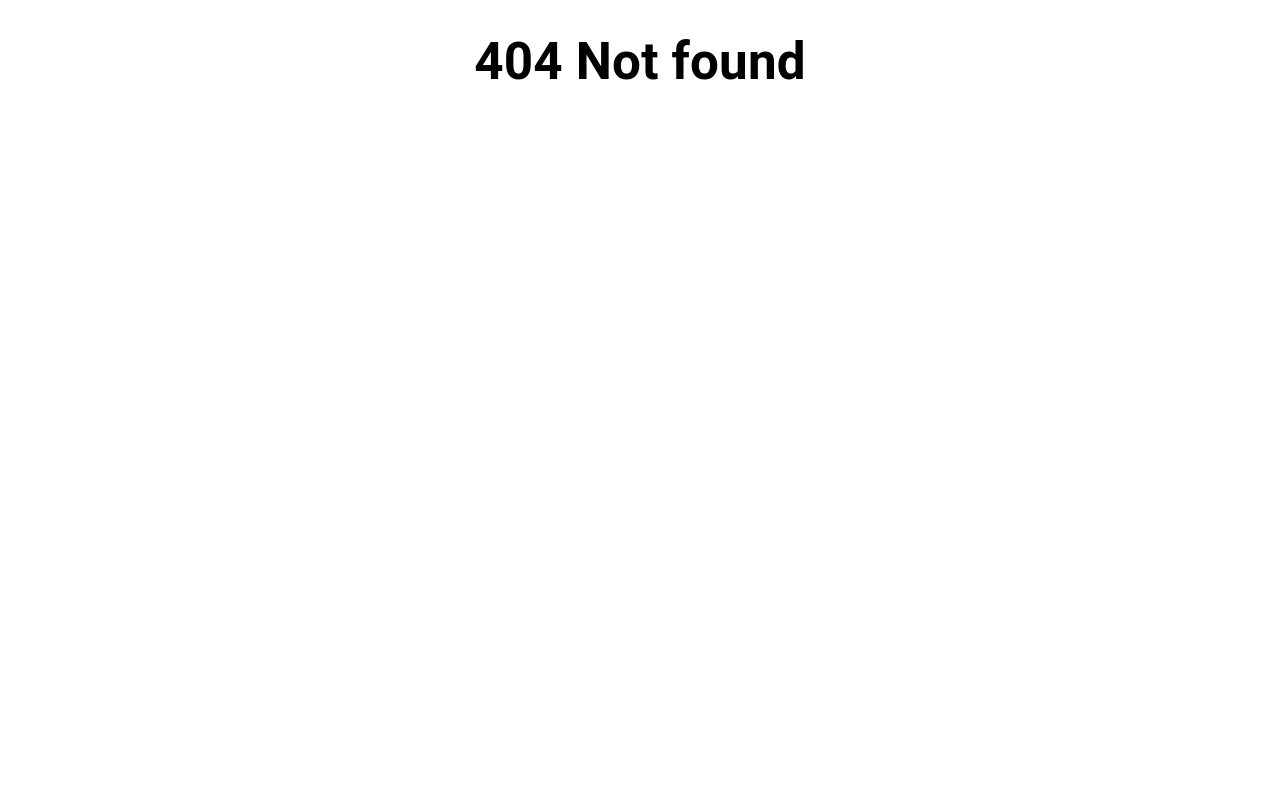
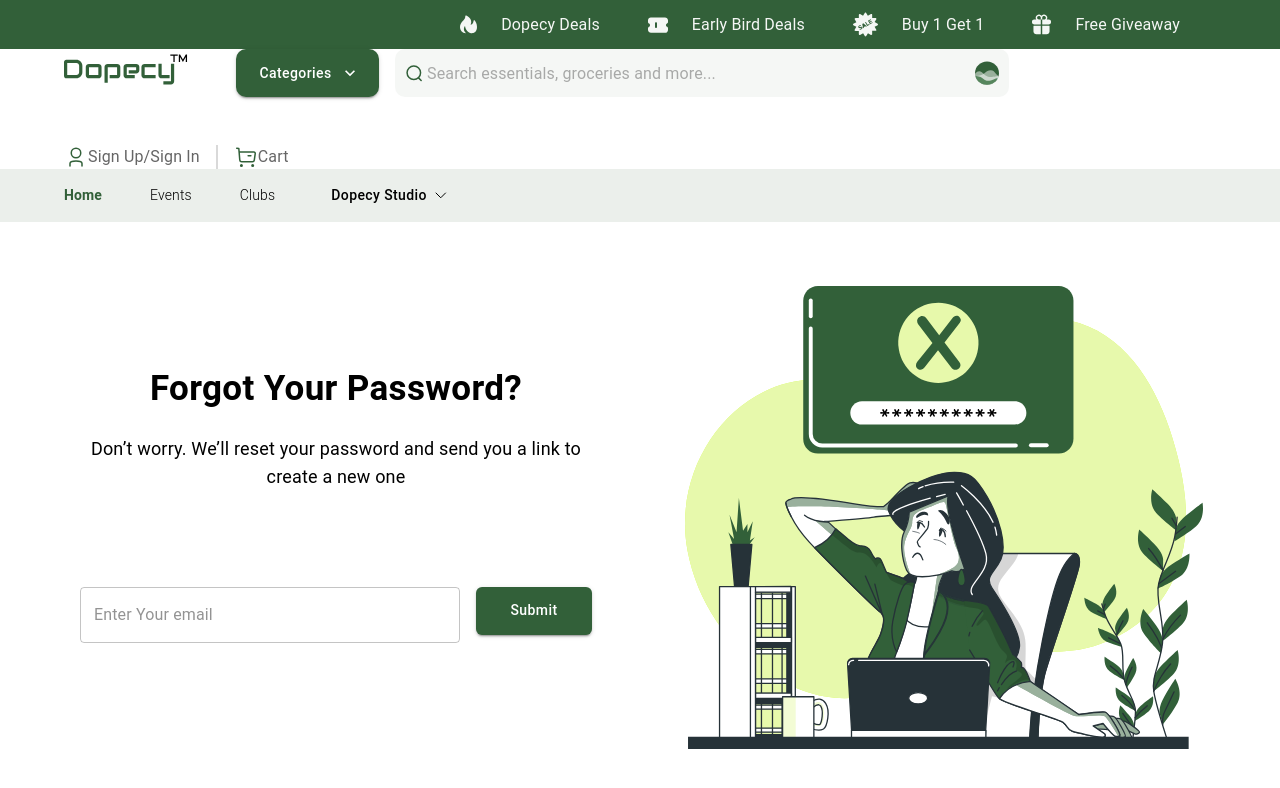
Before and after one commit to Dopecy-Dev/fe-dopecy, a React (Vite) app: page /forgotpassword in a window 1280 px wide. Before the commit this address had no page. Shown: the top 788 px of the page. Built offline with nearby package versions, Linux system fonts and the light colour scheme.

Commit message:
-- forgot password screen complete

```diff
--- a/src/Routers/Routers.jsx
+++ b/src/Routers/Routers.jsx
@@ -3,6 +3,8 @@ import { Routes, Route, BrowserRouter as Router, Navigate } from 'react-router-d
 // auth
 import Login from '../pages/auth/Login';
 import SignUp from '../pages/auth/SignUp'
+import Congratulation from '../pages/auth/Congratulation';
+import ForgotPassword from '../pages/auth/ForgotPassword';
 // import VerifyEmail from '../components/auth/VerifyEmailPage';
 // import ForgotPassword from '../components/auth/ForgotPasswordPage';
 // import ResetPassword from '../components/auth/ResetPasswordPage';
@@ -23,7 +25,6 @@ import SignUp from '../pages/auth/SignUp'
 // import Chat from '../pages/user/Chat/index'
 // import ProgressPathScreen from '../pages/user/ProgressPathScreen/index'
 import LandingPage from '../pages/landingpage/LandingPage';
-import Congratulation from '../pages/auth/Congratulation';
 
 //seller
 // import TermsAndConditions from '../pages/seller/TermsAndConditions/index'
@@ -42,13 +43,13 @@ const Routers = () => {
                 {/* auth */}
                 <Route path="/login" element={<Login />} />
                 <Route path="/signup" element={<SignUp />} />
+                <Route path="/congratulation" element={<Congratulation />} />
+                <Route path='/forgotpassword' element={<ForgotPassword />} />
                 {/* <Route path='/verifyemail' element={<VerifyEmail />} /> */}
-                {/* <Route path='/forgotpassword' element={<ForgotPassword />} /> */}
                 {/* <Route path='/resetpassword' element={<ResetPassword />} /> */}
                 {/* user */}
                 <Route path="/" element={<Navigate replace to="/landingpage" />} />
                 <Route path="/landingpage" element={<LandingPage />} />
-                <Route path="/congratulation" element={<Congratulation />} />
                 {/* <Route path="/marketplace" element={<Protected Component={MarketPlace} />} /> */}
                 {/* <Route path="/sellerstore" element={<Protected Component={SellerStore} />} /> */}
                 {/* <Route path="/ownprofile" element={<Protected Component={OwnProfile} />} /> */}
--- /dev/null
+++ b/src/pages/auth/ForgotPassword.jsx
@@ -0,0 +1,97 @@
+import { Box, Grid, TextField } from '@mui/material';
+import React, { useState } from 'react';
+import forgotimage from '../../assets/images/forgotimage.svg'
+import CustomTypography from '../../components/typography/CustomTypography';
+import Header from '../../layout/Header/Header';
+import ContainedButton from '../../components/buttons/ContainedButton';
+
+function ForgotPassword() {
+    const [email, setEmail] = useState('');
+    const [emailError, setEmailError] = useState('');
+
+    const validateEmail = (email) => {
+        const re = /^[^\s@]+@[^\s@]+\.[^\s@]+$/;
+        return re.test(String(email).toLowerCase());
+    };
+
+    const handleSubmit = (event) => {
+        event.preventDefault();
+
+        // Validate email
+        if (!validateEmail(email)) {
+            setEmailError("Invalid email address");
+            return;
+        } else {
+            setEmailError("");
+        }
+
+        // Handle login logic here
+        console.log('Email:', email);
+    };
+
+
+    return (
+        <>
+            <Header></Header>
+            <Grid container spacing={8} sx={{ flex: 1, p: 8 }}>
+                <Grid item xs={6} md={6} sx={{ alignContent: 'center', justifyContent: 'center' }}>
+                    <CustomTypography
+                        text='Forgot Your Password?'
+                        style={{
+                            fontWeight: '600',
+                            fontSize: '35px',
+                            lineHeight: '28px',
+                            color: 'text.primary',
+                            mb: 4
+                        }}
+                    />
+                    <CustomTypography
+                        text='Don’t worry. We’ll reset your password and send you a link to create a new one'
+                        style={{
+                            fontWeight: '400',
+                            fontSize: '18px',
+                            lineHeight: '28px',
+                            color: 'text.primary',
+                            mb: 8
+                        }}
+                    />
+                    <form onSubmit={handleSubmit}>
+                        <Grid container spacing={2} sx={{ justifyContent: 'center', alignItems: 'center', p: 2 }}>
+                            <Grid item xs={9}>
+                                <TextField
+                                    // sx={{ height: '48px' }}
+                                    placeholder='Enter Your email'
+                                    variant="outlined"
+                                    fullWidth
+                                    margin="normal"
+                                    value={email}
+                                    onChange={(e) => setEmail(e.target.value)}
+                                    error={!!emailError}
+                                    helperText={emailError}
+                                />
+
+                            </Grid>
+                            <Grid item xs={3}>
+
+                                <ContainedButton
+                                    style={{ height: '48px', borderRadius: '6px', p: '8px, 8px, 8px, 16px' }}
+                                    text='Submit'
+                                    type="submit"
+                                    fullWidth
+                                />
+                            </Grid>
+
+                        </Grid>
+                    </form>
+
+
+                </Grid>
+                <Grid item xs={6} md={6}>
+                    <Box component="img" src={forgotimage} alt="forgotimage" />
+                </Grid>
+            </Grid >
+        </>
+    );
+}
+
+export default ForgotPassword;
--- a/src/pages/auth/Login.jsx
+++ b/src/pages/auth/Login.jsx
@@ -1,4 +1,4 @@
-import { Box, Grid, TextField, Checkbox, FormControlLabel, Switch, IconButton, InputAdornment, useTheme, useMediaQuery } from '@mui/material';
+import { Box, Grid, TextField, FormControlLabel, Switch, IconButton, InputAdornment, useTheme, useMediaQuery } from '@mui/material';
 import React, { useState } from 'react';
 import { Visibility, VisibilityOff } from '@mui/icons-material';
 import loginbg from '../../assets/images/loginbg.svg';
@@ -16,12 +16,27 @@ function Login() {
     const [password, setPassword] = useState('');
     const [rememberMe, setRememberMe] = useState(false);
     const [showPassword, setShowPassword] = useState(false);
+    const [emailError, setEmailError] = useState('');
 
     const theme = useTheme();
     const isSmallScreen = useMediaQuery(theme.breakpoints.down('sm'));
 
+    const validateEmail = (email) => {
+        const re = /^[^\s@]+@[^\s@]+\.[^\s@]+$/;
+        return re.test(String(email).toLowerCase());
+    };
+
     const handleSubmit = (event) => {
         event.preventDefault();
+
+        // Validate email
+        if (!validateEmail(email)) {
+            setEmailError("Invalid email address");
+            return;
+        } else {
+            setEmailError("");
+        }
+
         // Handle login logic here
         console.log('Email:', email);
         console.log('Password:', password);
@@ -126,6 +141,8 @@ function Login() {
                                 value={email}
                                 onChange={(e) => setEmail(e.target.value)}
                                 sx={{ mb: 4 }}
+                                error={!!emailError}
+                                helperText={emailError}
                             />
                             <CustomTypography
                                 text='Password'
@@ -172,6 +189,7 @@ function Login() {
                                     label="Remember me"
                                     sx={{ display: 'flex', alignItems: 'center' }}
                                 />
+                                <Link to='/forgotpassword'>
                                     <CustomTypography
                                         text='Forgot password?'
                                         style={{
@@ -185,6 +203,7 @@ function Login() {
                                             },
                                         }}
                                     />
+                                </Link>
                             </Box>
                             <ContainedButton
                                 style={{ height: '40px', borderRadius: '6px', p: '10px, 24px, 10px, 24px' }}
```
Also changed, not shown: src/assets/images/forgotimage.svg (added). Lines whose indentation alone changed are shown as unchanged.
